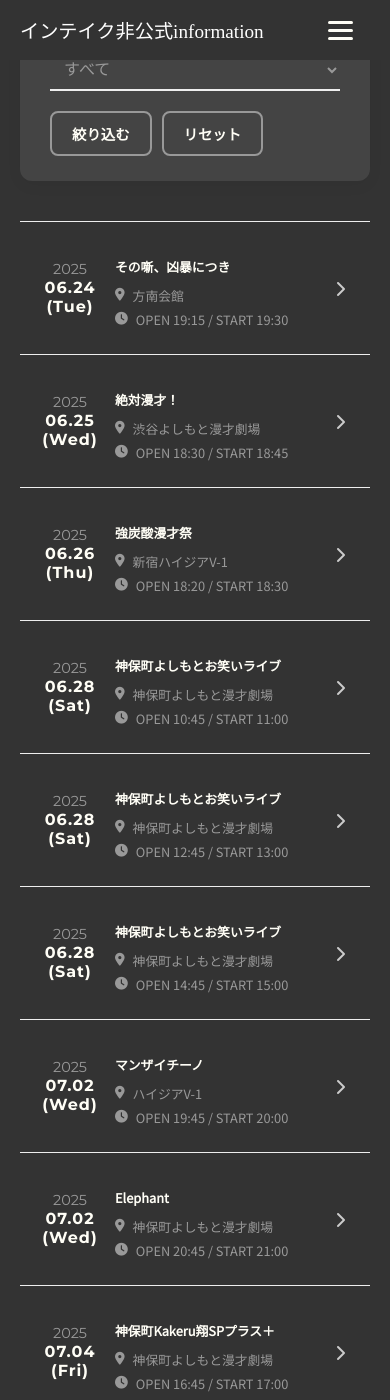
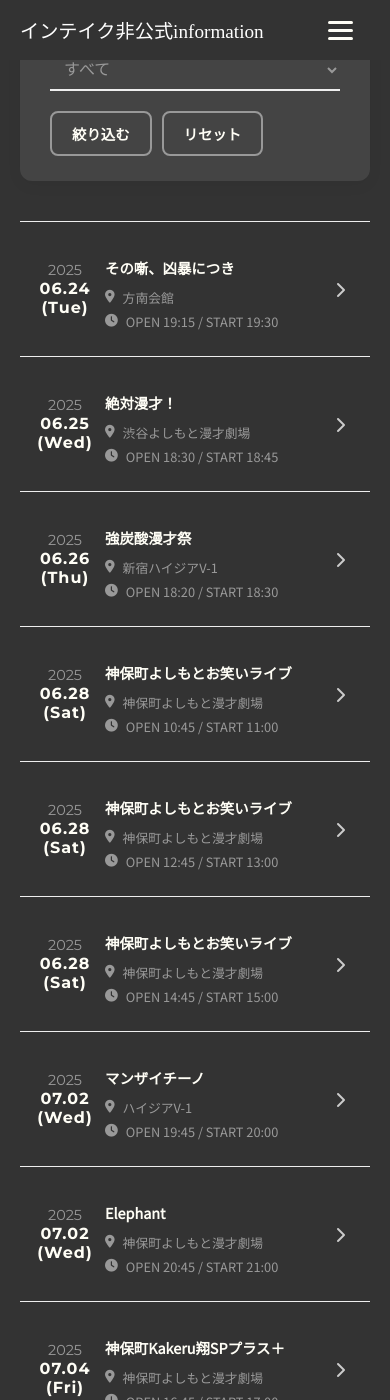
Before and after one commit to unofficial-info/intake_information, a Jekyll site: the page built from live.html, in a window 390 px wide and 1400 px high, scrolled down 369 px. Built offline with Jekyll 4.4.1, drawn with Linux system fonts in a browser that asks for light colours; some web fonts are replaced.

Commit message:
fix ライブタイトルのフォントサイズを変更

```diff
--- a/assets/css/style.css
+++ b/assets/css/style.css
@@ -650,14 +650,14 @@
 /* スマホ表示（画面幅が768px未満）の時の調整 */
 @media (max-width: 767px) {
   .live-date {
-    width: 80px;
+    width: 70px;
     padding-right: 10px;
   }
   .live-date .day {
     font-size: 1.0rem;
   }
   .live-title {
-    font-size: 0.8rem;
+    font-size: 0.9rem;
   }
 }
 
```
Also changed, not shown: 1 other file.
